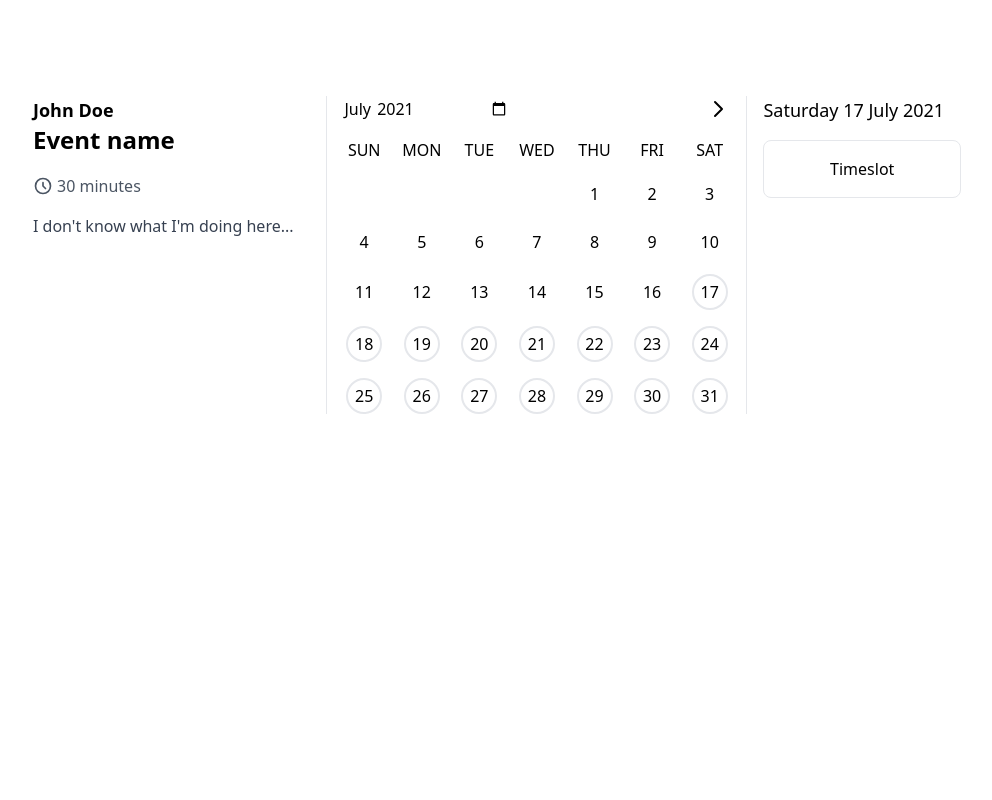
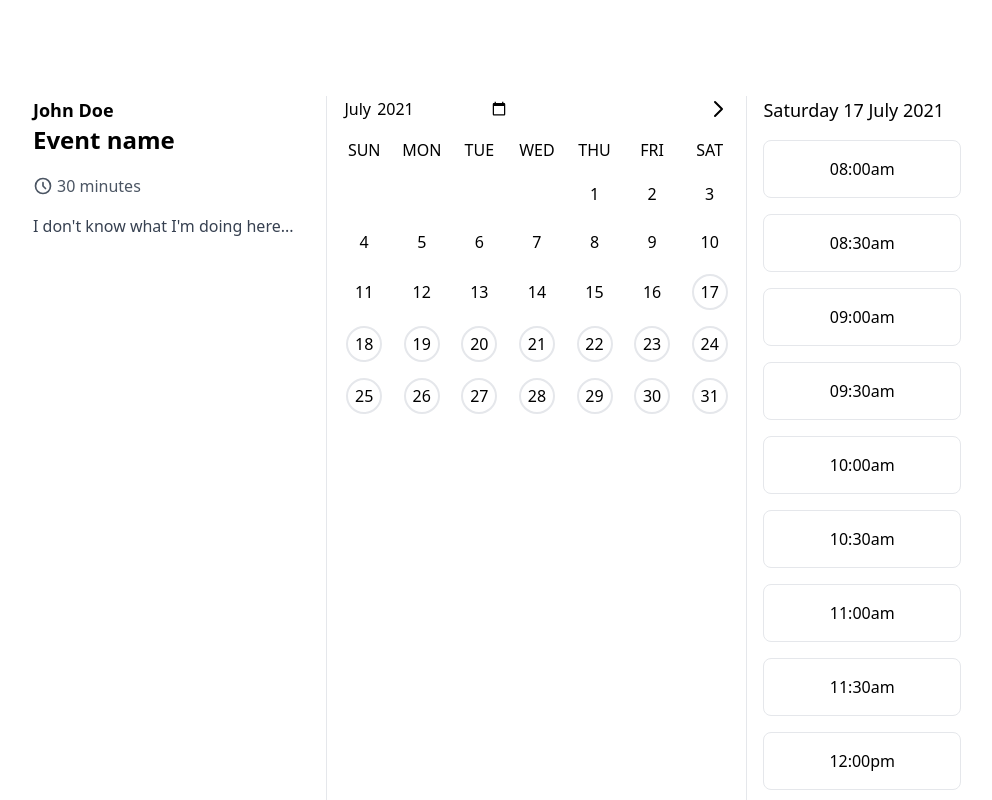
Before and after one commit to NourDT/air-fullstack-test, a React (Create React App) app in the folder frontend/: page / in a window 1280 px wide. Shown: the top 800 px of the page, without its empty margins (143-1135 px from the left). Built offline with nearby package versions, Linux system fonts and the light colour scheme; no server answers.

Commit message:
Fetch data in TimeslotPicker
FIXME: There's a hard-coded endpoint URL inside this code. I'll have to
figure out how to get environment variables working.

```diff
--- a/frontend/src/TimeslotPicker.tsx
+++ b/frontend/src/TimeslotPicker.tsx
@@ -1,14 +1,82 @@
+import { Prisma } from "@prisma/client";
+import React from "react";
 import dayjs from "dayjs";
+import { freeSlots, BookingSlot } from "./schedule";
 
-export const TimeslotPicker = ({ date }: { date: dayjs.Dayjs }) => {
-  return (
-    <div>
-      <h2 className="text-lg">{date.format("dddd D MMMM YYYY")}</h2>
+type TimeslotPickerProps = {
+  date: dayjs.Dayjs;
+};
+
+type TimeslotPickerState = {
+  slots: BookingSlot[];
+};
+
+export class TimeslotPicker extends React.Component<
+  TimeslotPickerProps,
+  TimeslotPickerState
+> {
+  constructor(props: TimeslotPickerProps) {
+    super(props);
+    this.state = {
+      slots: [],
+    };
+  }
+  componentDidMount() {
+    const whereInput: Prisma.EventWhereInput = {
+      AND: [
+        {
+          startTime: {
+            lte: new Date(this.props.date.startOf("day").valueOf()),
+          },
+        },
+        {
+          endTime: {
+            lte: new Date(this.props.date.endOf("day").valueOf()),
+          },
+        },
+      ],
+    };
+
+    fetch(
+      `https://z89htl1u4d.execute-api.ap-southeast-1.amazonaws.com/dev/events`,
+      {
+        method: "POST",
+        body: JSON.stringify({
+          where: whereInput,
+        }),
+        headers: {
+          "Content-Type": "application/json",
+        },
+        redirect: "follow",
+      }
+    )
+      .then((response) => response.json())
+      .then((parsed) => this.setState({ slots: parsed }))
+      .catch((e) => console.error(e));
+  }
+
+  render() {
+    return (
       <div>
-        <button className="block border min-w-full p-4 mt-4 rounded-lg hover:bg-blue-400 hover:text-gray-100">
-          Timeslot
-        </button>
+        <h2 className="text-lg">
+          {this.props.date.format("dddd D MMMM YYYY")}
+        </h2>
+        <div>
+          {freeSlots(
+            this.state.slots,
+            this.props.date.hour(8).minute(0),
+            this.props.date.hour(16).minute(0),
+            30
+          ).map((value) => (
+            <button
+              key={value.valueOf()}
+              className="block border min-w-full p-4 mt-4 rounded-lg hover:bg-blue-400 hover:text-gray-100"
+            >
+              {value.format("hh:mma")}
+            </button>
+          ))}
+        </div>
       </div>
-    </div>
-  );
-};
+    );
+  }
+}
```
